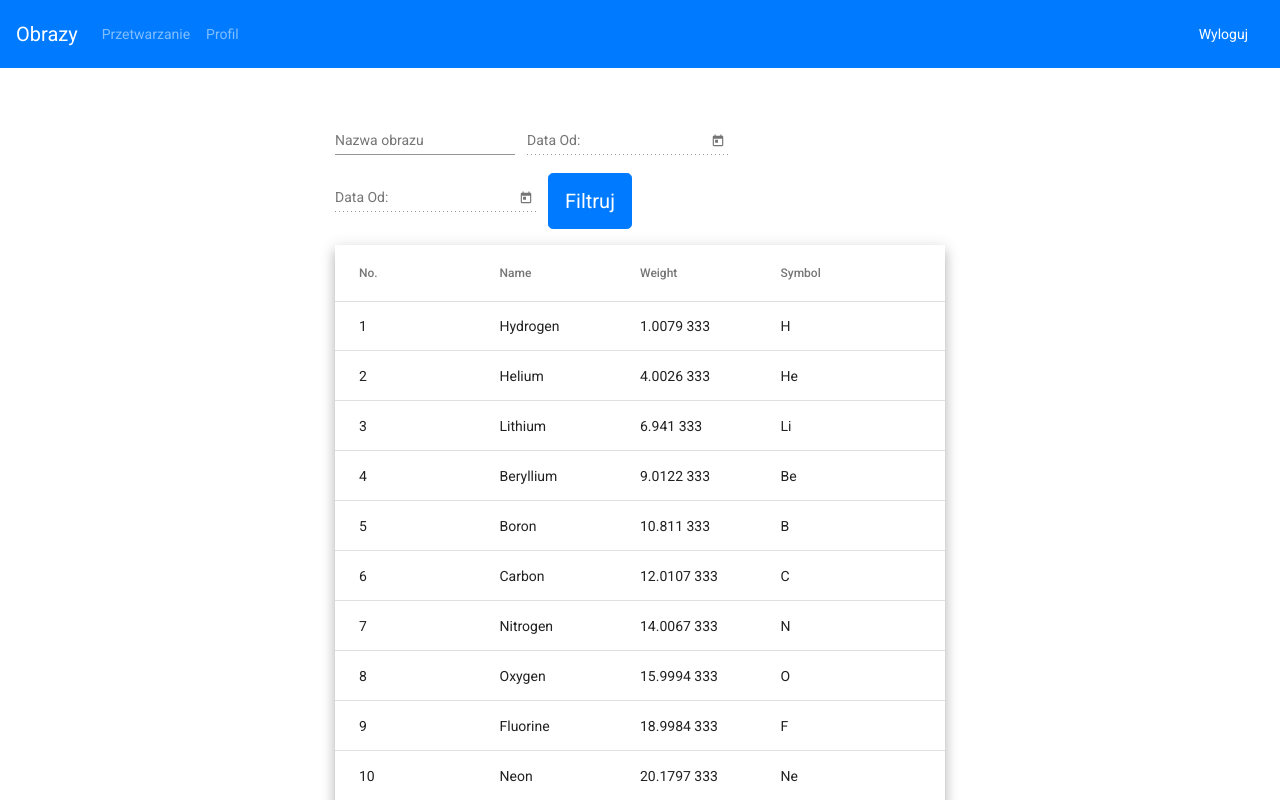
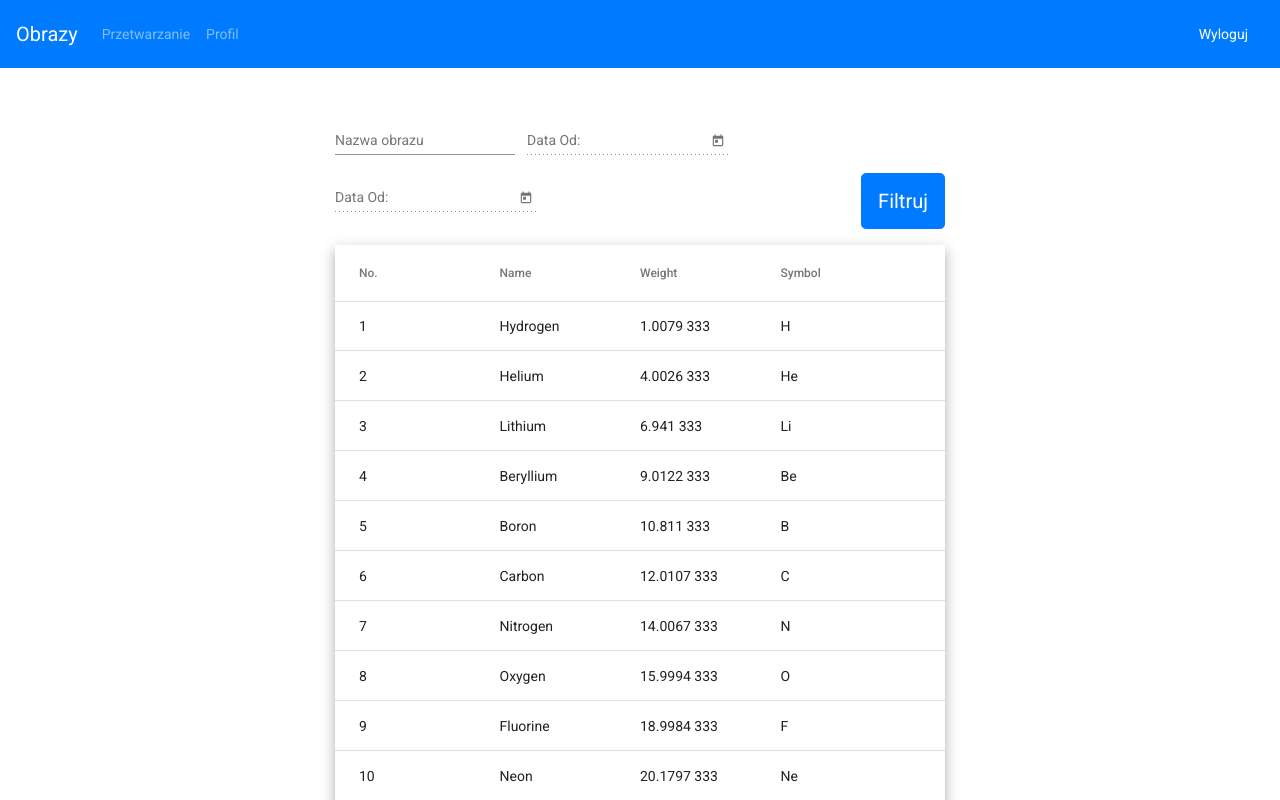
Before and after one commit to MaciekGolowkin/PracaMagisterskaGui, an Angular app: page / in a window 1280 px wide. Both pictures are taken after typing "Sample", "Sample123" into the empty fields and a click on the button "Zaloguj". Shown: the top 800 px of the page. Built offline with nearby package versions, Linux system fonts and the light colour scheme.

Commit message:
Opracowanie wyglądu rejestru

```diff
--- a/src/app/application-body/registry/cryteria/cryteria.component.html
+++ b/src/app/application-body/registry/cryteria/cryteria.component.html
@@ -2,12 +2,12 @@
     <form>
       <div class="form-group">
             <div class="row">
-                <mat-form-field class="example-full-width">
-                    <mat-label>Nazwa obrazu</mat-label>
-                    <input matInput>
-                  </mat-form-field>
+              <mat-form-field class="example-full-width">
+                  <mat-label>Nazwa obrazu</mat-label>
+                  <input matInput>
+              </mat-form-field>
 
-            <mat-form-field>
+              <mat-form-field>
                 <mat-label>Data Od:</mat-label>
                 <input matInput [matDatepicker]="DataPoczatkowa" disabled>
                 <mat-datepicker-toggle matSuffix [for]="DataPoczatkowa"></mat-datepicker-toggle>
@@ -21,10 +21,7 @@
                 <mat-datepicker #dp4 disabled="false"></mat-datepicker>
               </mat-form-field>
 
-            <button class="btn btn-primary btn-lg">Filtruj</button>
-
-
-
+              <button class="btn btn-primary btn-lg" style="display:block; margin-left:auto; margin-right: 0;">Filtruj</button>
               </div>
     </div>
     </form>
--- a/src/app/application-body/registry/rows-result/rows-result.component.html
+++ b/src/app/application-body/registry/rows-result/rows-result.component.html
@@ -34,7 +34,8 @@
       <!-- Expanded Content Column - The detail row is made up of this one column -->
       <ng-container matColumnDef="expandedDetail">
         <mat-cell *matCellDef="let detail">
-          Maaz
+            <button type="button" class="btn btn-secondary">Szczegóły</button>
+            <button type="button" class="btn btn-danger">Usuń</button>
         </mat-cell>
       </ng-container>
 
```
